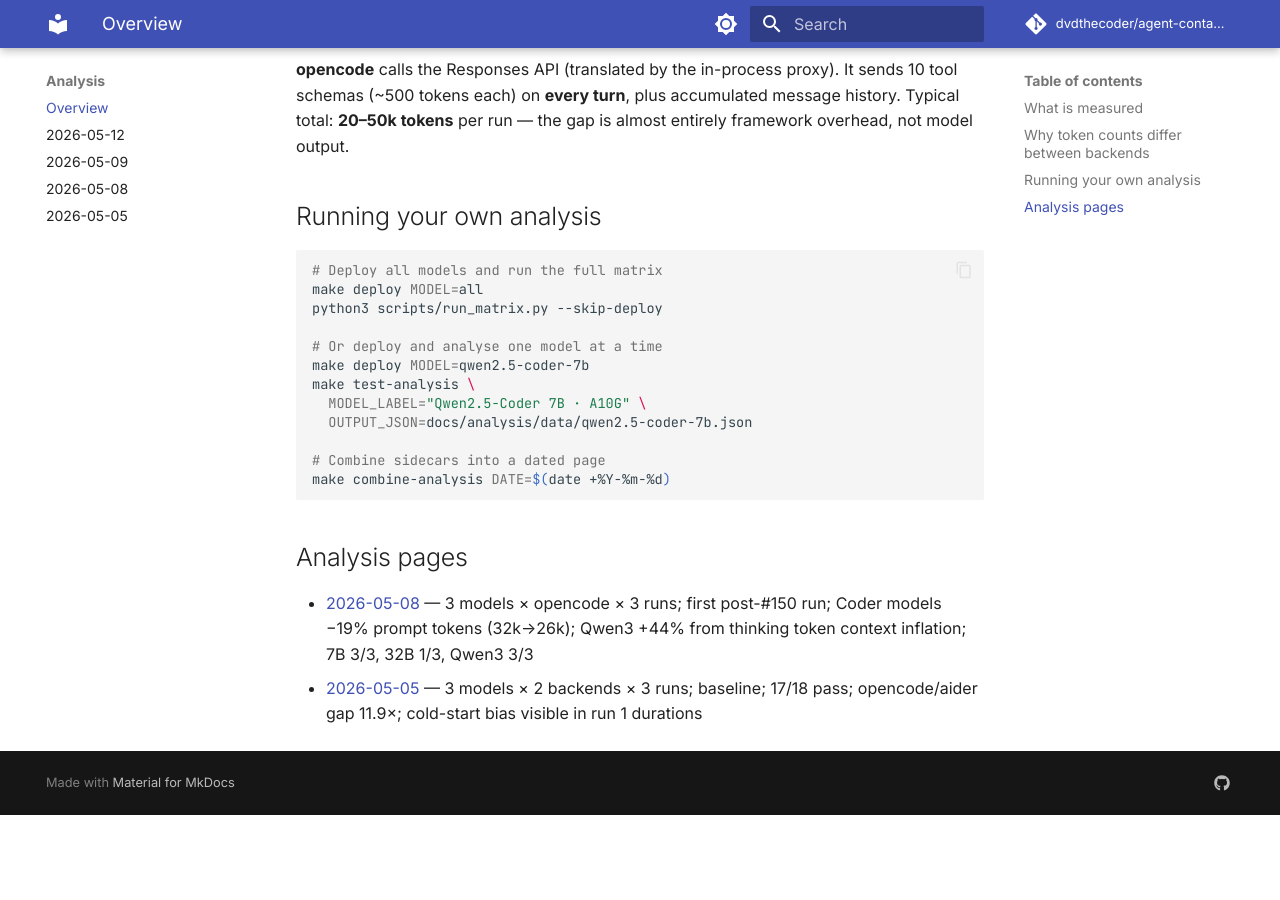
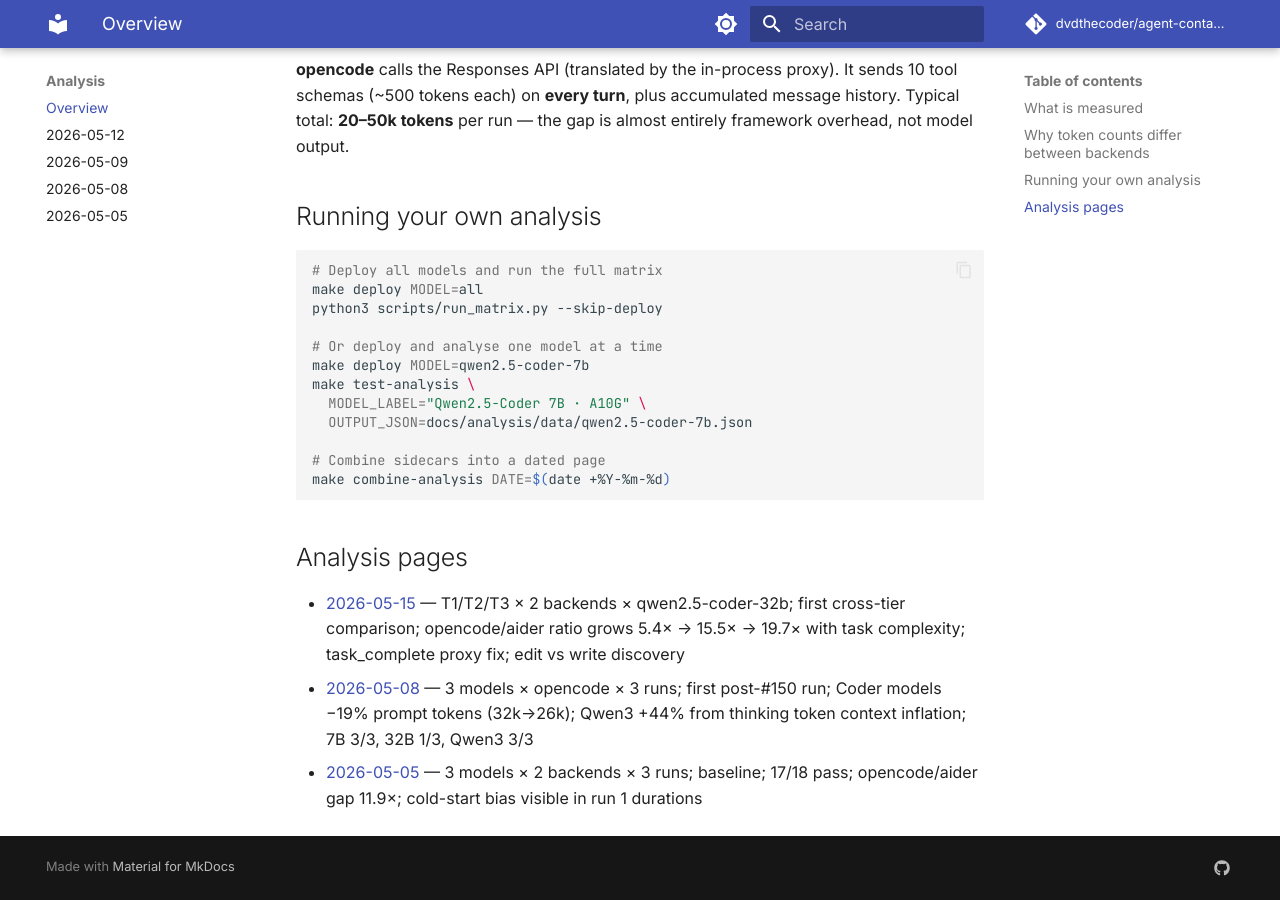
Before and after one commit to dvdthecoder/agent-container, an MkDocs documentation site: the page built from docs/analysis/index.md, in a window 1280 px wide and 900 px high, scrolled down 873 px. Built offline with MkDocs 1.6.1 and Material for MkDocs 9.7.7, drawn with Linux system fonts in a browser that asks for light colours; comment, search, counter and statistics services are not loaded; before the commit the page ends 1688 px from its top, so only the background shows below that.

Commit message:
docs(analysis): add 2026-05-15 entry to analysis index
Co-Authored-By: Claude Sonnet 4.6 <noreply@anthropic.com>

```diff
--- a/docs/analysis/index.md
+++ b/docs/analysis/index.md
@@ -40,5 +40,6 @@ make combine-analysis DATE=$(date +%Y-%m-%d)
 
 ## Analysis pages
 
+- [2026-05-15](2026-05-15.md) — T1/T2/T3 × 2 backends × qwen2.5-coder-32b; first cross-tier comparison; opencode/aider ratio grows 5.4× → 15.5× → 19.7× with task complexity; task_complete proxy fix; edit vs write discovery
 - [2026-05-08](2026-05-08.md) — 3 models × opencode × 3 runs; first post-#150 run; Coder models −19% prompt tokens (32k→26k); Qwen3 +44% from thinking token context inflation; 7B 3/3, 32B 1/3, Qwen3 3/3
 - [2026-05-05](2026-05-05.md) — 3 models × 2 backends × 3 runs; baseline; 17/18 pass; opencode/aider gap 11.9×; cold-start bias visible in run 1 durations
```
